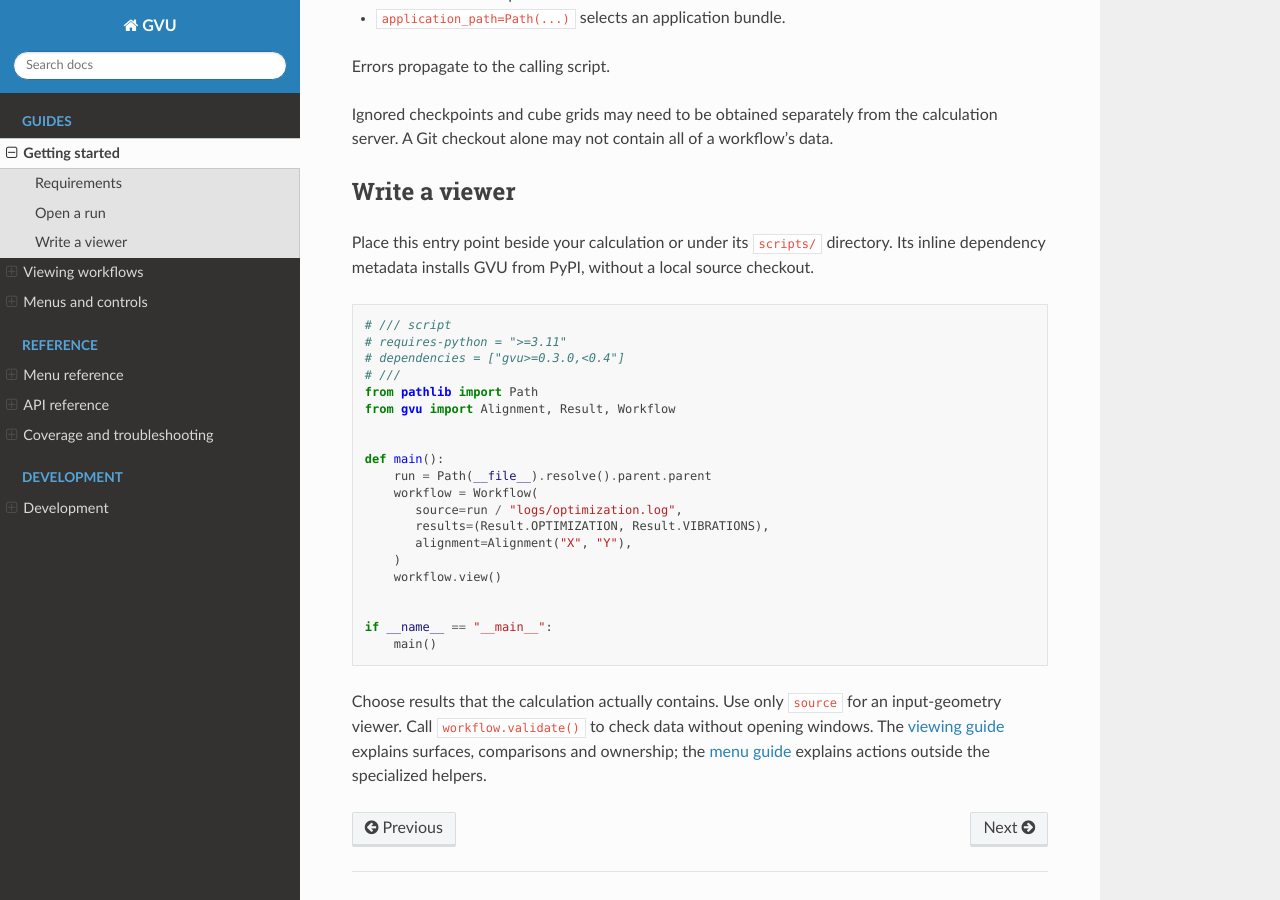
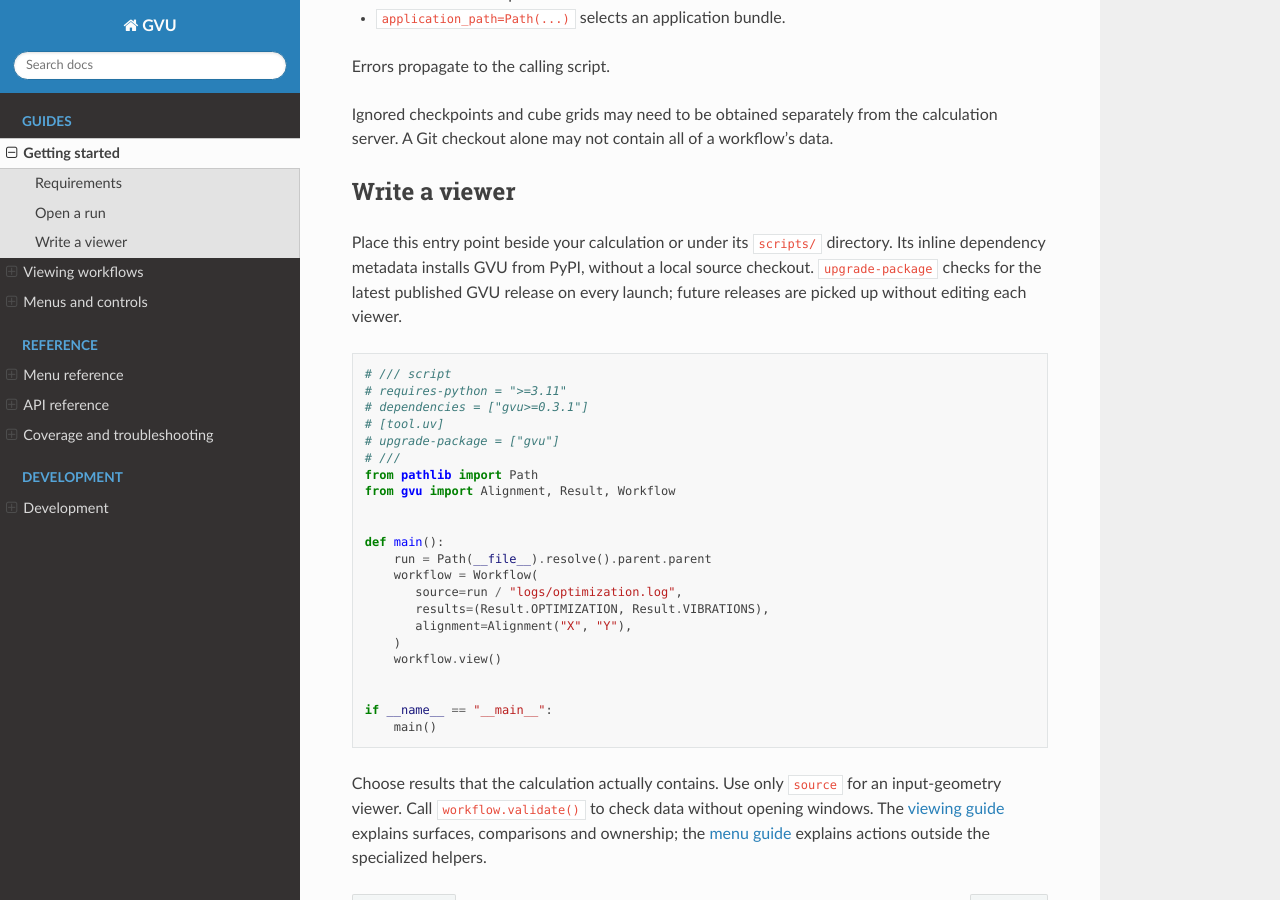
Before and after one commit to ghovax/gvu, a Sphinx documentation site: the page built from docs/getting-started.md, in a window 1280 px wide and 900 px high, scrolled down 1059 px. Built offline with Sphinx 7.4.7 and the Read the Docs theme 3.1.0, drawn with Linux system fonts in a browser that asks for light colours.

Commit message:
Document automatic GVU updates for viewer scripts

````diff
--- a/docs/getting-started.md
+++ b/docs/getting-started.md
@@ -43,12 +43,14 @@ Ignored checkpoints and cube grids may need to be obtained separately from the c
 
 ## Write a viewer
 
-Place this entry point beside your calculation or under its `scripts/` directory. Its inline dependency metadata installs GVU from PyPI, without a local source checkout.
+Place this entry point beside your calculation or under its `scripts/` directory. Its inline dependency metadata installs GVU from PyPI, without a local source checkout. `upgrade-package` checks for the latest published GVU release on every launch; future releases are picked up without editing each viewer.
 
 ```python
 # /// script
 # requires-python = ">=3.11"
-# dependencies = ["gvu>=0.3.0,<0.4"]
+# dependencies = ["gvu>=0.3.1"]
+# [tool.uv]
+# upgrade-package = ["gvu"]
 # ///
 from pathlib import Path
 from gvu import Alignment, Result, Workflow
````
